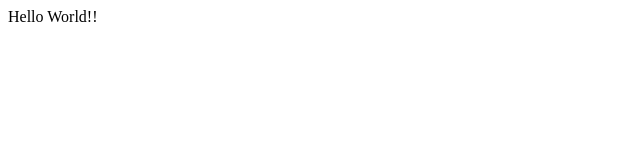
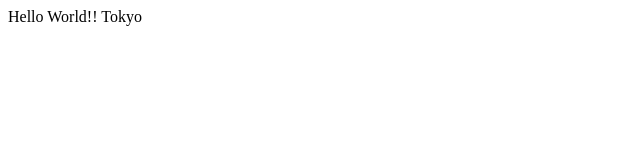
Before and after one commit to tom-iseki/git-practice, a plain HTML site: page index.html in a window 1280 px wide. Shown: the full height of the page, 0-640 px from the left. Drawn offline with Linux system fonts and the light colour scheme.

Commit message:
modify Tokyo

```diff
--- a/index.html
+++ b/index.html
@@ -1,3 +1,3 @@
 <html>
-<body>Hello World!!</body>
+<body>Hello World!!  Tokyo</body>
 </html>
```
